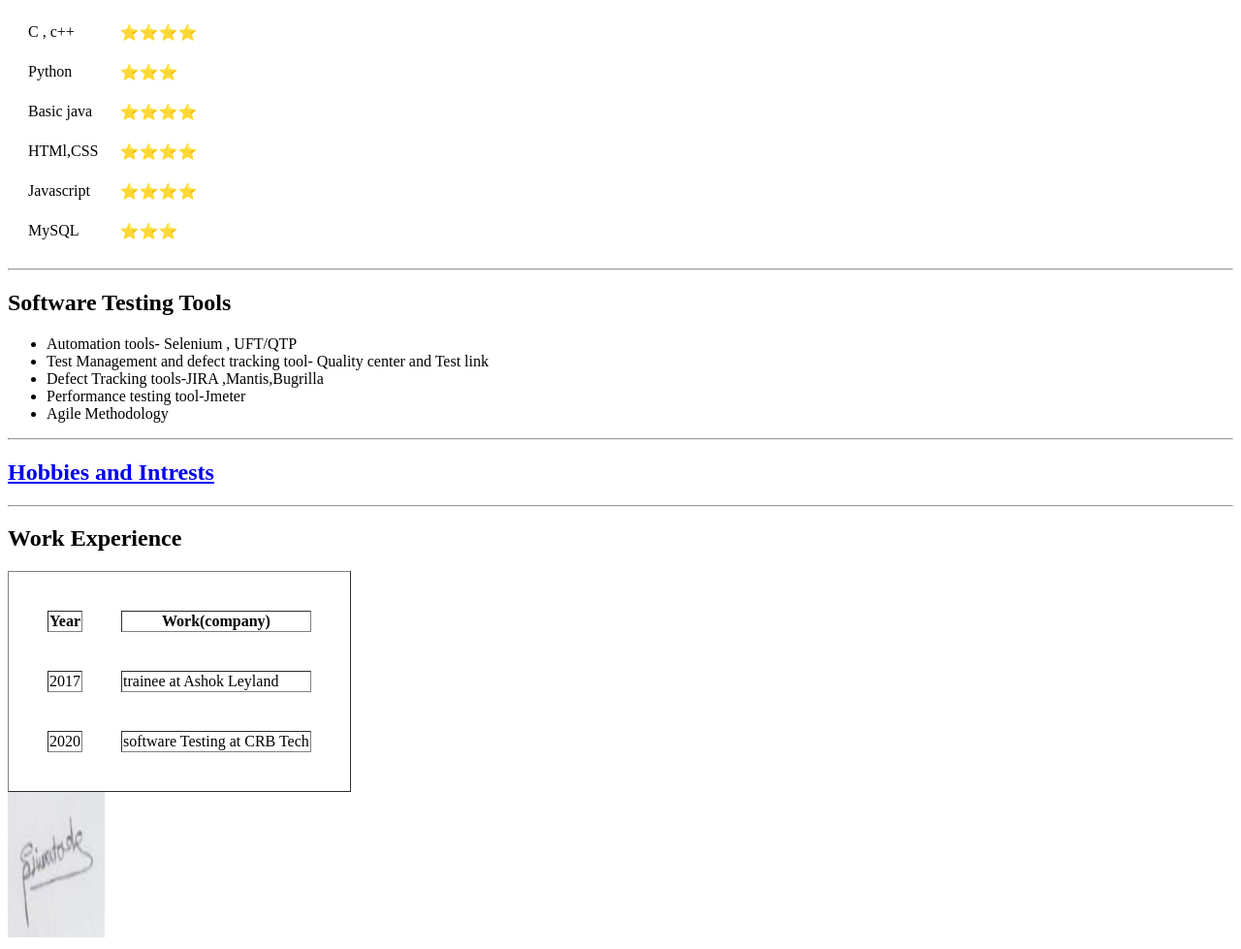
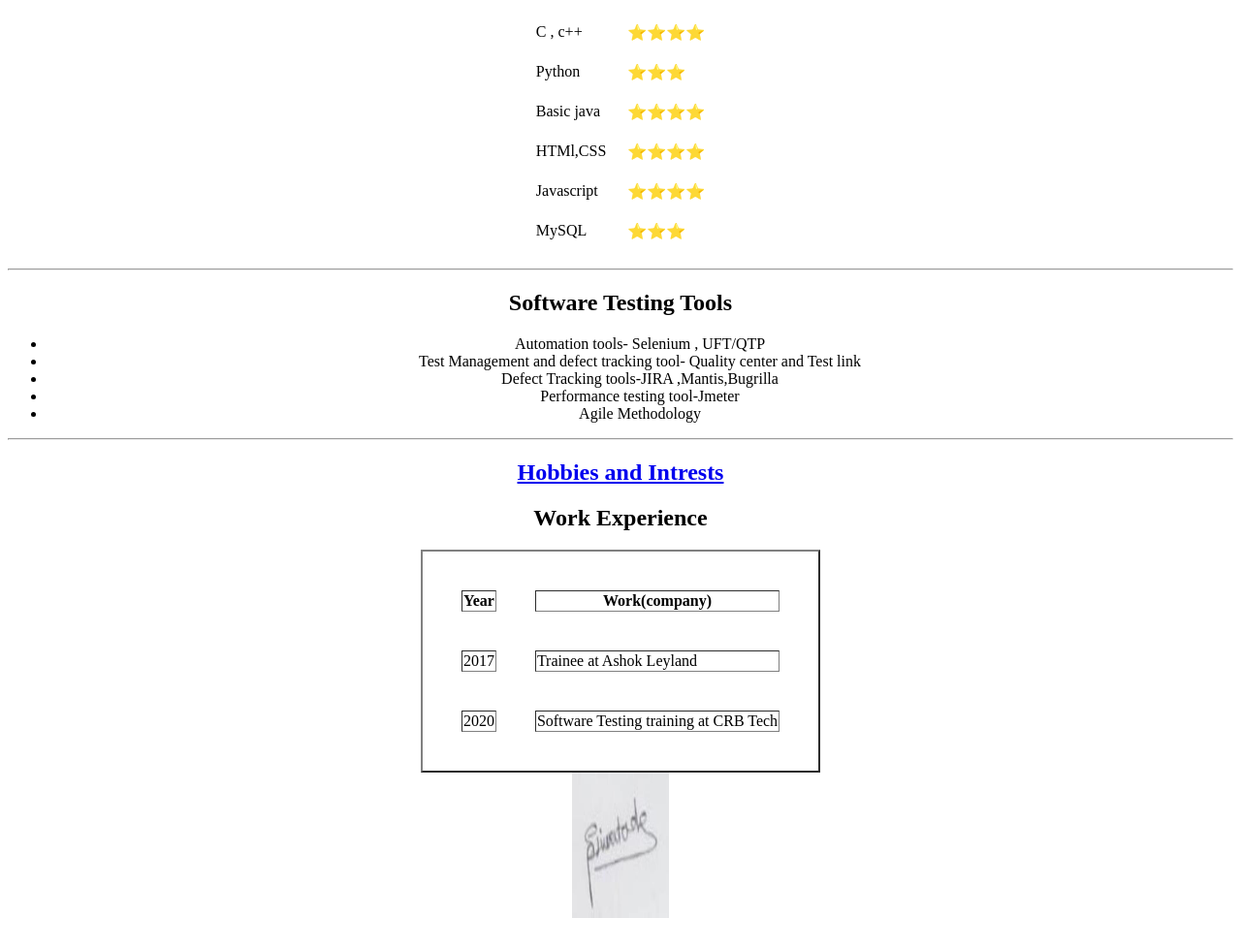
Before and after one commit to shubh9351/CVshubh, a plain HTML site: page index.html in a window 1280 px wide. Shown: the part 782-1761 px from the top of the page at 97% size. Drawn offline with Linux system fonts and the light colour scheme.

Commit message:
Add files via upload

```diff
--- a/index.html
+++ b/index.html
@@ -4,13 +4,15 @@
 <head>
   <meta charset="utf-8">
   <title> Shubham Personal Website</title>
+  <link rel="stylesheet" href="css/styles.css">
 </head>
 
-<body>
+<body >
+  <center>
   <table cellspacing="20">
     <tr>
-      <td><img src="photome.jpg" alt="Shubham jiotode image" width="250" height="400"></td>
-      <td><h1 style="color:black"> Shubham  P. Jiotode </h1>
+      <td><img class="circular image" src="photome.jpg" alt="Shubham jiotode image" width="250" height="400"></td>
+      <td><h1> Shubham  P. Jiotode </h1>
       <p><strong>Software Tester and <em>Full stack Web developer</em></strong></p>
       <a href="contact.html" target="_blank"><h3>Contact information</h3></a>
       <p>Website-<a href="https://gadgetcon.blogspot.com/" target="_blank"> <button>click here</button></a></p>
@@ -69,9 +71,9 @@
     </ul>
     <hr>
     <h2> <a href="hobbies.html" target="_blank">Hobbies and Intrests</a></h2>
-  <hr>
+
   <h2>Work Experience</h2>
-  <table border="1" cellspacing="40">
+  <table class="box"border="2" cellspacing="40">
     <thead>
       <tr>
         <th>Year</th>
@@ -81,14 +83,15 @@
     <tbody>
       <tr>
         <td>2017</td>
-        <td> trainee at Ashok Leyland</td>
+        <td> Trainee at Ashok Leyland</td>
       </tr>
       <tr>
         <td>2020</td>
-        <td>software Testing at CRB Tech</td>
+        <td>Software Testing training at CRB Tech</td>
       </tr>
     </tbody>
   </table>
   <img src="SHUBH.JPG" alt="Shubh image"width="100" height="150">
+  </center>
 </body>
 </html>
```
Also changed, not shown: contact.html (+1 -0 lines), hobbies.html (+1 -0 lines).
